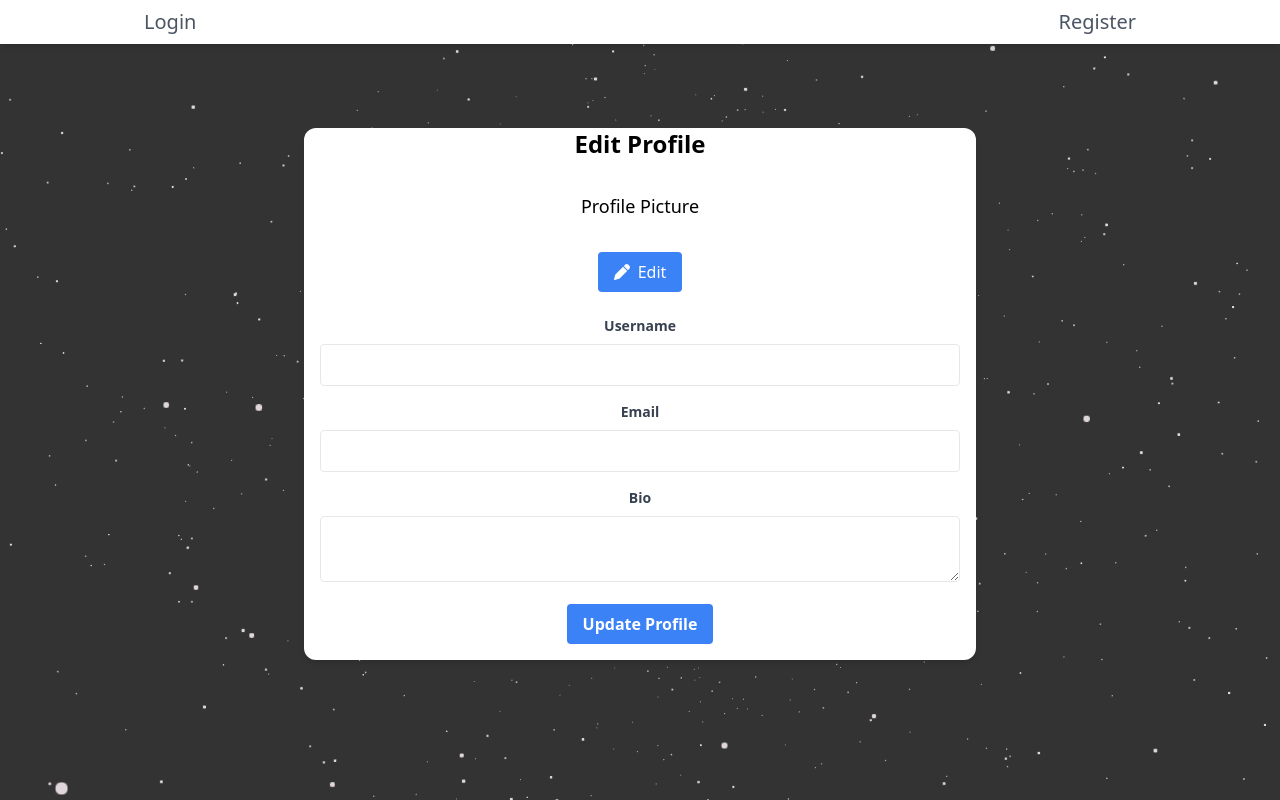
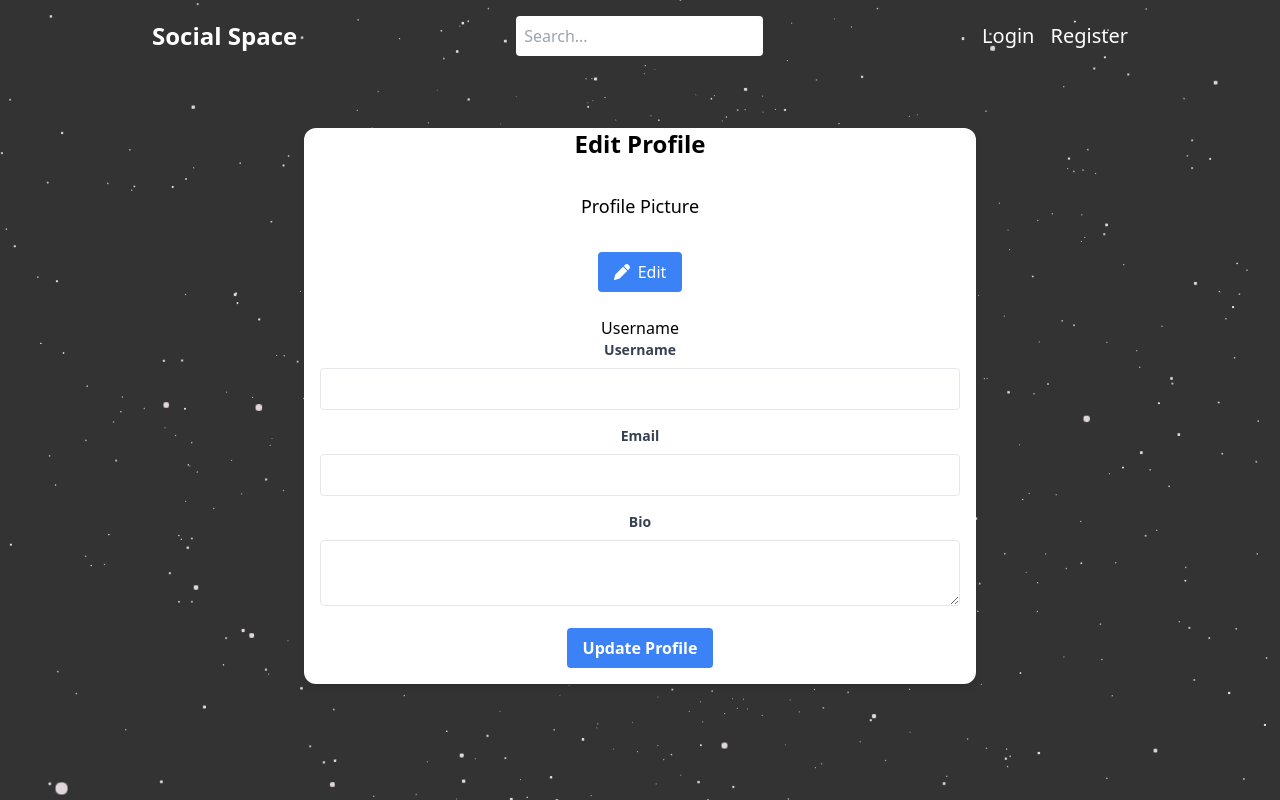
Before and after one commit to ParticularSpace/socialSpace, a React (Create React App) app in the folder client/: page /edit-profile in a window 1280 px wide. Built offline with nearby package versions, Linux system fonts and the light colour scheme; no server answers; what @apollo/link-context, apollo-upload-client would draw is missing.

Commit message:
working on header updates

```diff
--- a/client/src/components/Header.js
+++ b/client/src/components/Header.js
@@ -1,51 +1,77 @@
-import { Link, useLocation } from 'react-router-dom';
-import React from 'react';
-import App from '../App';
-
+import { Link } from 'react-router-dom';
+import React, { useState } from 'react';
 
 const Header = () => {
-
   // Logout function
   const logout = () => {
     localStorage.removeItem('id_token');
     window.location.replace('/');
   };
 
+  const [searchQuery, setSearchQuery] = useState(''); // State for search query
+  const [menuOpen, setMenuOpen] = useState(false); // State to handle the hamburger menu
   const isAuthenticated = localStorage.getItem('id_token');
-  const location = useLocation();
 
   return (
-    <div className={`fixed inset-x-0 z-10 bg-white shadow-md md:order-first order-last ${isAuthenticated ? 'md:top-0 md:bottom-auto bottom-0' : 'top-0 md:bottom-auto'}`}>
-      <div className="max-w-screen-lg mx-auto flex justify-between items-center px-4 py-2">
+    <div className="fixed inset-x-0 z-10 text-white mb-4">
+      <div className="max-w-screen-lg mx-auto flex justify-between items-center px-6 py-4">
+        {/* Logo or App name */}
+        <div className="text-2xl font-bold md:block hidden">
+          Social Space
+        </div>
 
-        {!isAuthenticated && (
+        {/* Hamburger Menu */}
+        <div className="md:hidden">
+          <button onClick={() => setMenuOpen(!menuOpen)}>
+            <i className="fas fa-bars"></i>
+          </button>
+        </div>
+
+        {/* Search Bar */}
+        <div className="flex items-center space-x-4">
+          <input
+            type="text"
+            placeholder="Search..."
+            value={searchQuery}
+            onChange={(e) => setSearchQuery(e.target.value)}
+            className="p-2 rounded bg-white text-black"
+          />
+        </div>
+
+        {/* Navigation */}
+        <div className={`flex space-x-4 ${menuOpen ? 'block' : 'hidden'} md:flex`}>
+          {!isAuthenticated ? (
             <>
-            <div className="text-gray-600" title="Login">
-              <Link to="/login" className="text-xl">
+              <div title="Login">
+                <Link to="/login" className="text-xl hover:underline">
                   Login
                 </Link>
               </div>
-            <div className="text-gray-600" title="Register">
-              <Link to="/register" className="text-xl">
+              <div title="Register">
+                <Link to="/register" className="text-xl hover:underline">
                   Register
                 </Link>
               </div>
             </>
-        )}
-        {isAuthenticated && (
+          ) : (
             <>
-            <div className="text-gray-600" title="Home">
-              <Link to="/home" className="text-xl">
+              <div title="Home">
+                <Link to="/home" className="text-xl hover:underline">
                   Home
                 </Link>
               </div>
-            <div className="text-gray-600" title="Profile">
-              <Link to="/profile" className="text-xl">
+              <div title="Create Post">
+                <Link to="/createpost" className="text-xl hover:underline">
+                  Create Post
+                </Link>
+              </div>
+              <div title="Profile">
+                <Link to="/profile" className="text-xl hover:underline">
                   Profile
                 </Link>
               </div>
-            <div className="text-gray-600" title="Logout">
-              <button onClick={logout} className="text-xl">
+              <div title="Logout">
+                <button onClick={logout} className="text-xl hover:underline">
                   Logout
                 </button>
               </div>
@@ -53,9 +79,54 @@ const Header = () => {
           )}
         </div>
       </div>
+
+      {/* Mobile Menu */}
+      {menuOpen && (
+        <div className="md:hidden bg-white text-black p-4">
+         {/* Navigation */}
+        <div className="flex md:space-x-4 space-x-0 md:mb-0 mb-2">
+          {!isAuthenticated ? (
+            <>
+              <div title="Login">
+                <Link to="/login" className="text-xl hover:underline">
+                  Login
+                </Link>
+              </div>
+              <div title="Register">
+                <Link to="/register" className="text-xl hover:underline">
+                  Register
+                </Link>
+              </div>
+            </>
+          ) : (
+            <>
+              <div title="Home">
+                <Link to="/home" className="text-xl hover:underline">
+                  Home
+                </Link>
+              </div>
+              <div title="Create Post">
+                <Link to="/createpost" className="text-xl hover:underline">
+                  Create Post
+                </Link>
+              </div>
+              <div title="Profile">
+                <Link to="/profile" className="text-xl hover:underline">
+                  Profile
+                </Link>
+              </div>
+              <div title="Logout">
+                <button onClick={logout} className="text-xl hover:underline">
+                  Logout
+                </button>
+              </div>
+            </>
+          )}
+        </div>
+        </div>
+      )}
+    </div>
   );
-
-
 };
 
 export default Header;
--- a/client/src/pages/EditProfile.js
+++ b/client/src/pages/EditProfile.js
@@ -129,7 +129,7 @@ const handleAvatarFileChange = (event) => {
 
 
 
-          {/* Username */}
+          Username
           <div className="mb-4">
             <label className="block text-gray-700 text-sm font-bold mb-2" htmlFor="username">
               Username
--- a/client/src/pages/Home.js
+++ b/client/src/pages/Home.js
@@ -3,11 +3,20 @@ import PostCard from "../components/Card";
 import { Link } from 'react-router-dom';
 import jwt_decode from "jwt-decode";
 import { GET_PERSONALIZED_POSTS } from "../graphql/queries";
+import { useNavigate } from 'react-router-dom';
 
 export default function Home() {
+    const navigate = useNavigate();
     // Get the current userId from the token
     const token = localStorage.getItem('id_token');
     const decodedToken = jwt_decode(token);
+
+    // if the token is expired, logout and redirect to login page
+    if (decodedToken.exp < Date.now() / 1000) {
+        localStorage.removeItem('id_token');
+        navigate.push('/login');
+    }
+
     const currentUserId = decodedToken.data._id;
 
     const { loading, error, data } = useQuery(GET_PERSONALIZED_POSTS, {
@@ -20,18 +29,9 @@ export default function Home() {
     const posts = data.userFeed;
 
     return (
-        <div className="flex flex-col items-center mt-4 md:mt-16">
+        <div className="flex flex-col items-center mt-8 md:mt-24">
 
-            <div className="mb-4">
-                <Link to="/createpost">
-                    <button className="bg-gray-700 text-white p-2 rounded-lg flex items-center">
-                        Add Post
-                        <svg xmlns="http://www.w3.org/2000/svg" className="h-5 w-5 ml-2" viewBox="0 0 20 20" fill="currentColor" aria-hidden="true">
-                            <path fillRule="evenodd" d="M10 18a8 8 0 100-16 8 8 0 000 16zm1-11a1 1 0 10-2 0v2H7a1 1 0 100 2h2v2a1 1 0 102 0v-2h2a1 1 0 100-2h-2V7z" clipRule="evenodd" />
-                        </svg>
-                    </button>
-                </Link>
-            </div>
+
             <div className="flex flex-wrap justify-around w-full">
                 <div className="overflow-y-auto overflow-x-hidden h-[80%] relative lg:items-start lg:justify-start items-center justify-center flex flex-col gap-y-0 lg:gap-y-4">
                     {posts.map((post) => (
```
Also changed, not shown: 1 other file (tests, documents, lock files or other folders). Lines whose indentation alone changed are shown as unchanged.
